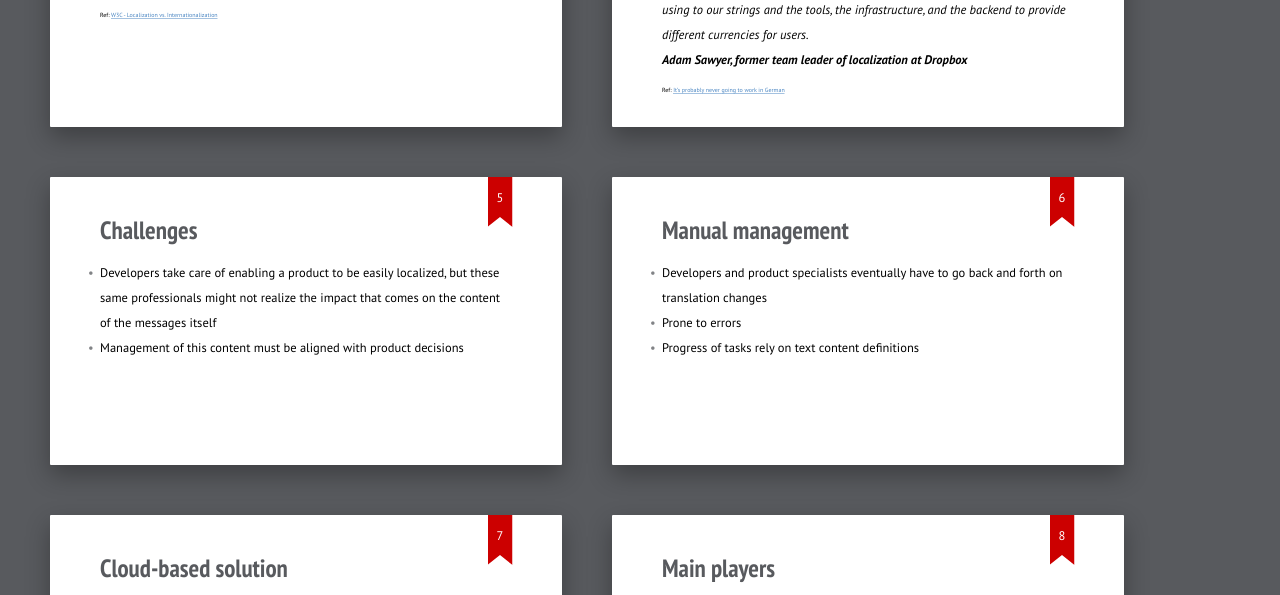
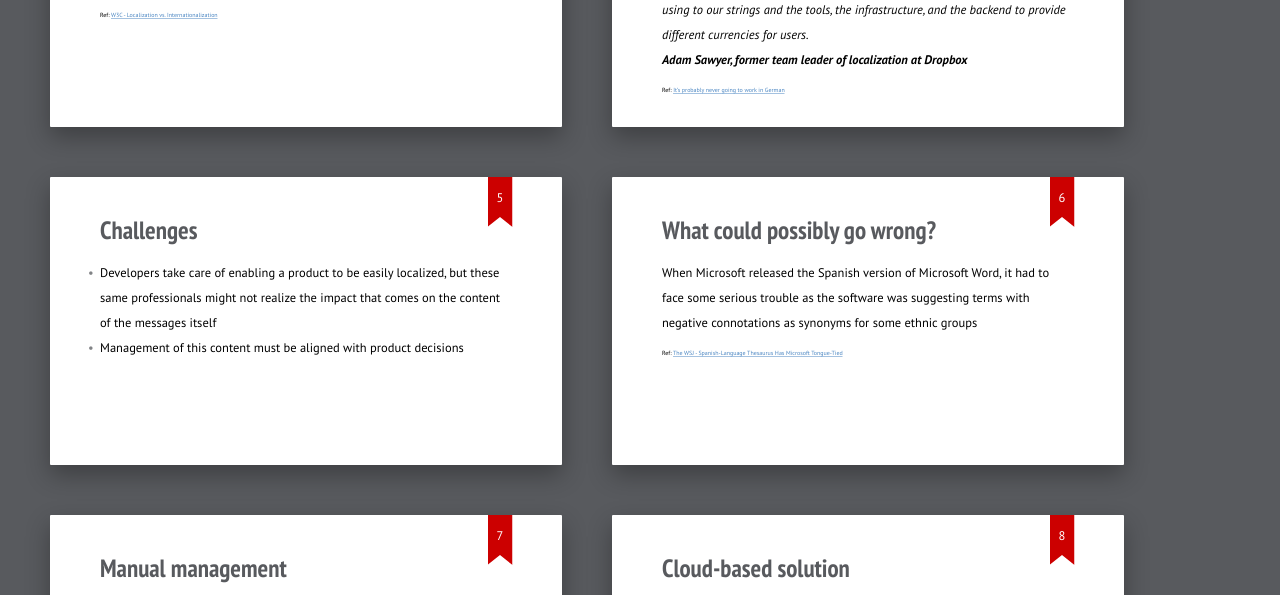
Before and after one commit to lidimayra/translations-management-slides, a website: page index.html in a window 1280 px wide. Shown: the part 673-1268 px from the top of the page. Drawn offline with Linux system fonts and the light colour scheme; files whose address does not match are found by name.

Commit message:
Add WSJ Word Example

```diff
--- a/index.html
+++ b/index.html
@@ -72,7 +72,7 @@
         Ref: <a href="https://increment.com/internationalization/its-probably-never-going-to-work-in-german/">
           It’s probably never going to work in German
         </a>
-      </small>
+      </p>
     </section>
 
     <section class="slide">
@@ -88,6 +88,22 @@
           Management of this content must be aligned with product decisions
         </li>
       </ul>
+    </section>
+
+    <section class="slide">
+      <h2>What could possibly go wrong?</h2>
+      <p>
+        When Microsoft released the Spanish version of Microsoft Word, it had
+        to face some serious trouble as the software was suggesting terms with
+        negative connotations as synonyms for some ethnic groups
+      </p>
+
+      <p class="small">
+        Ref: <a
+              href="https://www.wsj.com/articles/SB836776541825706500">
+          The WSJ - Spanish-Language Thesaurus Has Microsoft Tongue-Tied
+        </a>
+      </p>
     </section>
 
     <section class="slide">
@@ -130,6 +146,7 @@
               href="https://www.transifex.com/resources/localization-for-agile-teams-guide/">
           The Complete 2020 Localization Guide for Agile Teams
         </a>
+      </p>
     </section>
 
     <section class="slide">
```
Also changed, not shown: 1 other file. Lines whose indentation alone changed are shown as unchanged.
